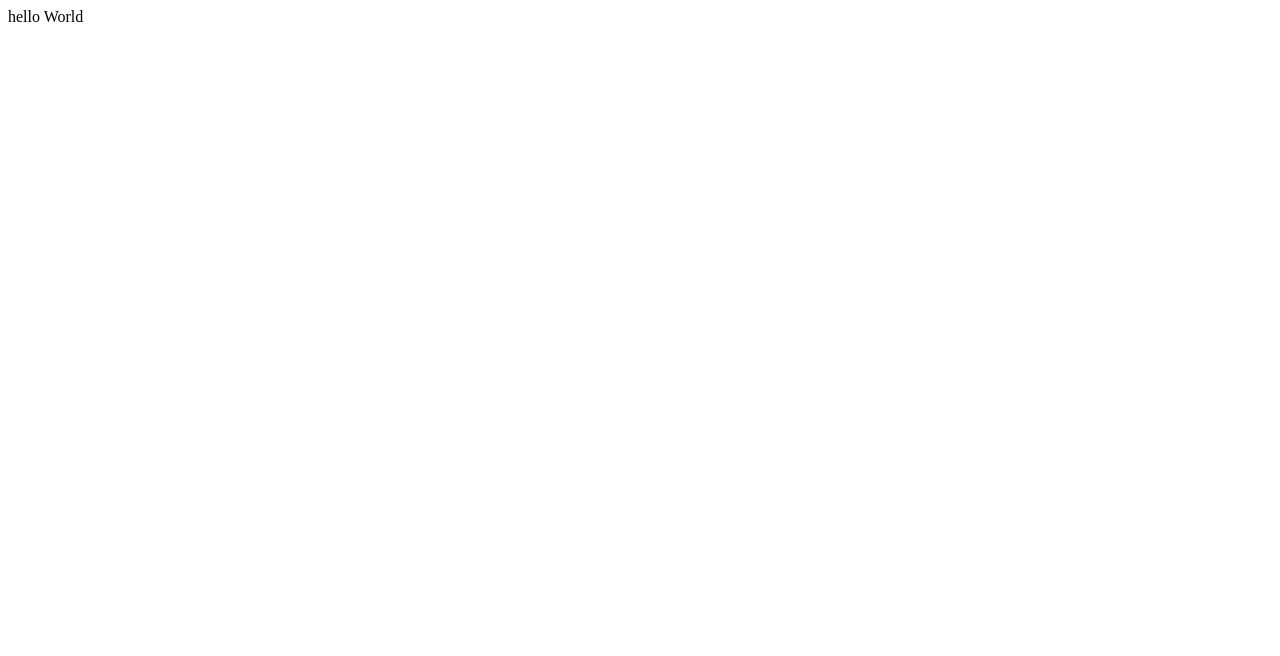
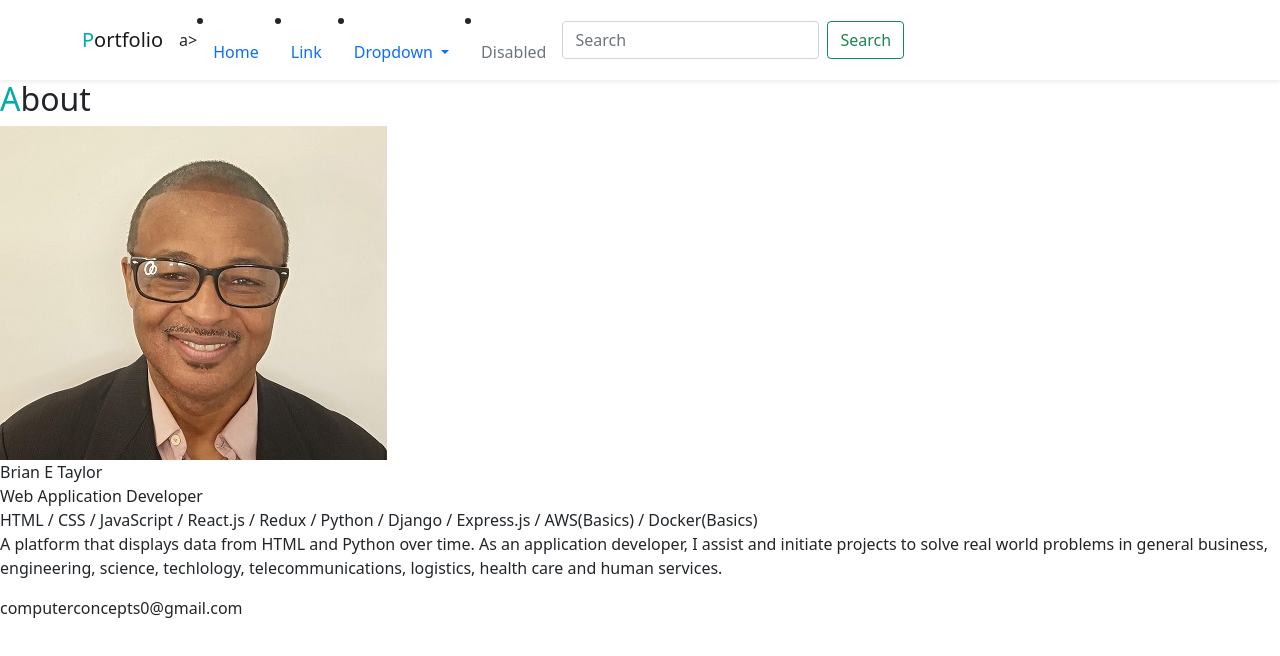
Before and after one commit to computer-concepts/portfolio, a plain HTML site: page index.html in a window 1280 px wide. Drawn offline with nearby package versions, Linux system fonts and the light colour scheme.

Commit message:
add navbar add styles.css and added some imag

```diff
--- a/index.html
+++ b/index.html
@@ -1,12 +1,74 @@
-hello World <!DOCTYPE html>
+<!DOCTYPE html>
 <html lang="en">
 <head>
     <meta charset="UTF-8">
     <meta http-equiv="X-UA-Compatible" content="IE=edge">
     <meta name="viewport" content="width=device-width, initial-scale=1.0">
-    <title>Document</title>
+    <Link rel="icon" type="image/png" href="img/techis-logo.png">
+    <link href="https://cdn.jsdelivr.net/npm/bootstrap@5.0.2/dist/css/bootstrap.min.css" rel="stylesheet" integrity="sha384-EVSTQN3/azprG1Anm3QDgpJLIm9Nao0Yz1ztcQTwFspd3yD65VohhpuuCOmLASjC" crossorigin="anonymous">
+    <link rel="stylesheet" href="style.css">
+    <title>Portfolio</title>
 </head>
+
 <body>
+  <!-- Navbar -->
+    <nav class="navbar navbar-expand-lg navbar-light shadow-sm">
+        <!-- container. adjust the width for each device-->
+        <div class="container">
+            <!-- navbar-brand, for your company, product, or project name. -->
+            <a class="navbar-brand title-icon" href="#"><span class="font-primary">P</span>ortfolio</a>a>
 
+            <!-- navbar-toggler, for use with our collaps plugin and other navigation toggling behavioers. -->
+          <button class="navbar-toggler" type="button" data-bs-toggle="collapse" data-bs-target="#navbarSupported">
+            <span class="navbar-toggler-icon"></span>
+          </button>
+
+          <!--. collaps . navbar-collapse, for grouping and hiding navbar contens by a parent breakpoint.-->
+          <div class="collapse navbar-collapse" id="navbartoggler"
+
+          <ul class="navbar-nav me-auto mb-2 mb-lg-0">
+                  <li class="nav-item">
+                      <a class="nav-link active" aria-current="page" href="#">Home</a>
+                  </li>
+              <li class="nav-item">
+                <a class="nav-link" href="#">Link</a>
+              </li>
+              <li class="nav-item dropdown">
+                  <a class="nav-link dropdown-toggle" href="#" id="navbarDropdown" role="button" data-bs-toggle="dropdown" aria-expanded="false">
+                  Dropdown
+                  </a>
+          </ul>
+                <ul class="dropdown-menu" aria-labelledby="navbarDropdown">
+                  <li><a class="dropdown-item" href="#">Action</a></li>
+                  <li><a class="dropdown-item" href="#">Another action</a></li>
+                  <li><hr class="dropdown-divider"></li>
+                  <li><a class="dropdown-item" href="#">Something else here</a></li>
+                </ul>
+              </li>
+              <li class="nav-item">
+                <a class="nav-link disabled" href="#" tabindex="-1" aria-disabled="true">Disabled</a>
+              </li>
+
+            <form class="d-flex">
+              <input class="form-control me-2" type="search" placeholder="Search" aria-label="Search">
+              <button class="btn btn-outline-success" type="submit">Search</button>
+            </form>
+          </div>
+        </div>
+      </nav>
+
+      <div id="about"></div>
+        <h2><span class="font-primary">A</span>bout</h2>
+        <img src="img/Brian E Taylor headshot 2.jpg">
+        <div class="name">Brian E Taylor</div>
+        <div class="vocation">Web Application Developer</div>
+        <div class="Skills"></div>HTML / CSS / JavaScript / React.js / Redux / Python / Django / Express.js / AWS(Basics) / Docker(Basics)
+        <p>
+            A platform that displays data from HTML and Python over time. As an application developer,
+            I assist and initiate projects to solve real world problems in general business, engineering,
+            science, techlology, telecommunications, logistics, health care and human services.
+        </p>
+        <div class="'email"></div>computerconcepts0@gmail.com</div>
+    <script src="https://cdn.jsdelivr.net/npm/bootstrap@5.0.2/dist/js/bootstrap.bundle.min.js" integrity="sha384-MrcW6ZMFYlzcLA8Nl+NtUVF0sA7MsXsP1UyJoMp4YLEuNSfAP+JcXn/tWtIaxVXM" crossorigin="anonymous"></script>
 </body>
 </html>
--- /dev/null
+++ b/style.CSS
@@ -0,0 +1,18 @@
+/********************
+
+COMMON
+
+*********************/
+
+body {
+    font-family: "monospace", sans-serif:
+}
+
+.font-primary {
+    color : #00abae
+}
+
+.title-icon{
+    font-size: 20px
+    font-weight; bold:
+}
```
Also changed, not shown: img/Brian E Taylor headshot 2.jpg (added), img/Brian E Taylor headshot.jpg (added), img/project-twitter.png (added), img/sample-woman.jpg (added), img/techis-logo.png (added), 1 other file.
